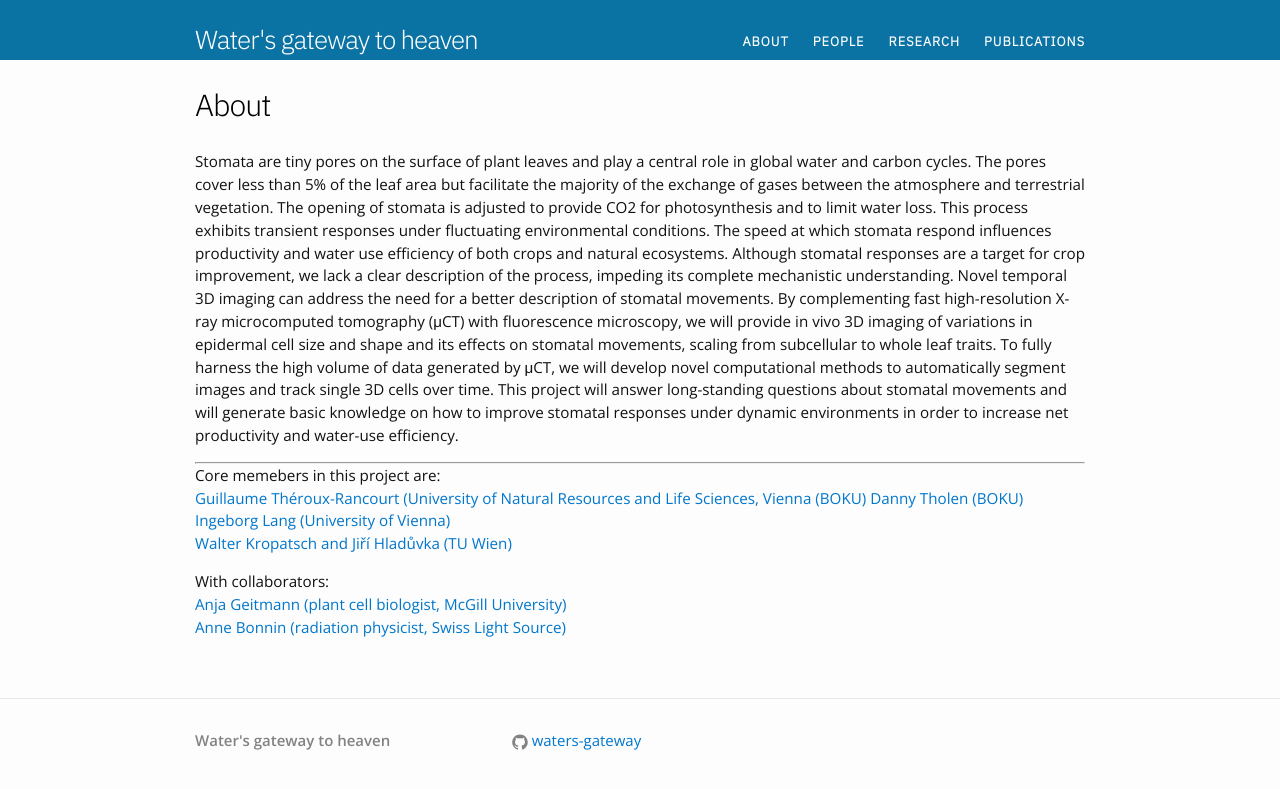
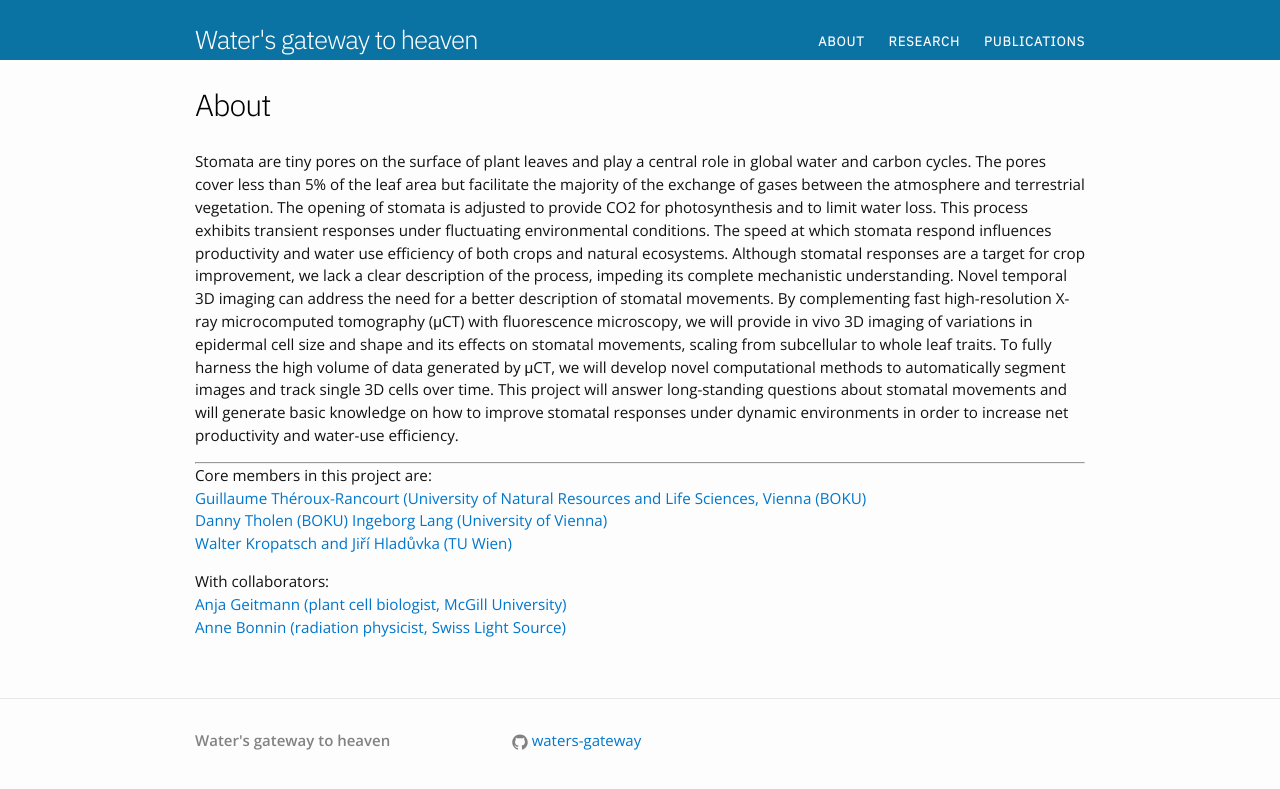
Before and after one commit to waters-gateway/waters-gateway.github.io, a Jekyll site: the page built from about.md, in a window 1280 px wide. Shown: the top 789 px of the page. Built offline with Jekyll 4.4.1, drawn with Linux system fonts in a browser that asks for light colours.

Commit message:
Ficed typos and removed People page

```diff
--- a/_data/menu.yml
+++ b/_data/menu.yml
@@ -1,8 +1,8 @@
 - title: "About"
   href: "/about/"
-
-- title: "People"
-  href: "/people/"
+#
+# - title: "People"
+#   href: "/people/"
 
 - title: "Research"
   href: "/research/"
--- a/about.md
+++ b/about.md
@@ -12,7 +12,7 @@ Stomata are tiny pores on the surface of plant leaves and play a central role in
 
 ---
 
-Core memebers in this project are:
+Core members in this project are:
   [Guillaume Théroux-Rancourt (University of Natural Resources and Life Sciences, Vienna (BOKU)](http://gtrancourt.gitlab.io)
   [Danny Tholen (BOKU)](https://scholar.google.com/citations?user=iQUjOxAAAAAJ&hl=en&num=20&oi=ao)
   [Ingeborg Lang (University of Vienna)](https://scholar.google.com/citations?user=8tzh90wAAAAJ&hl=en&num=20&oi=ao)
```
